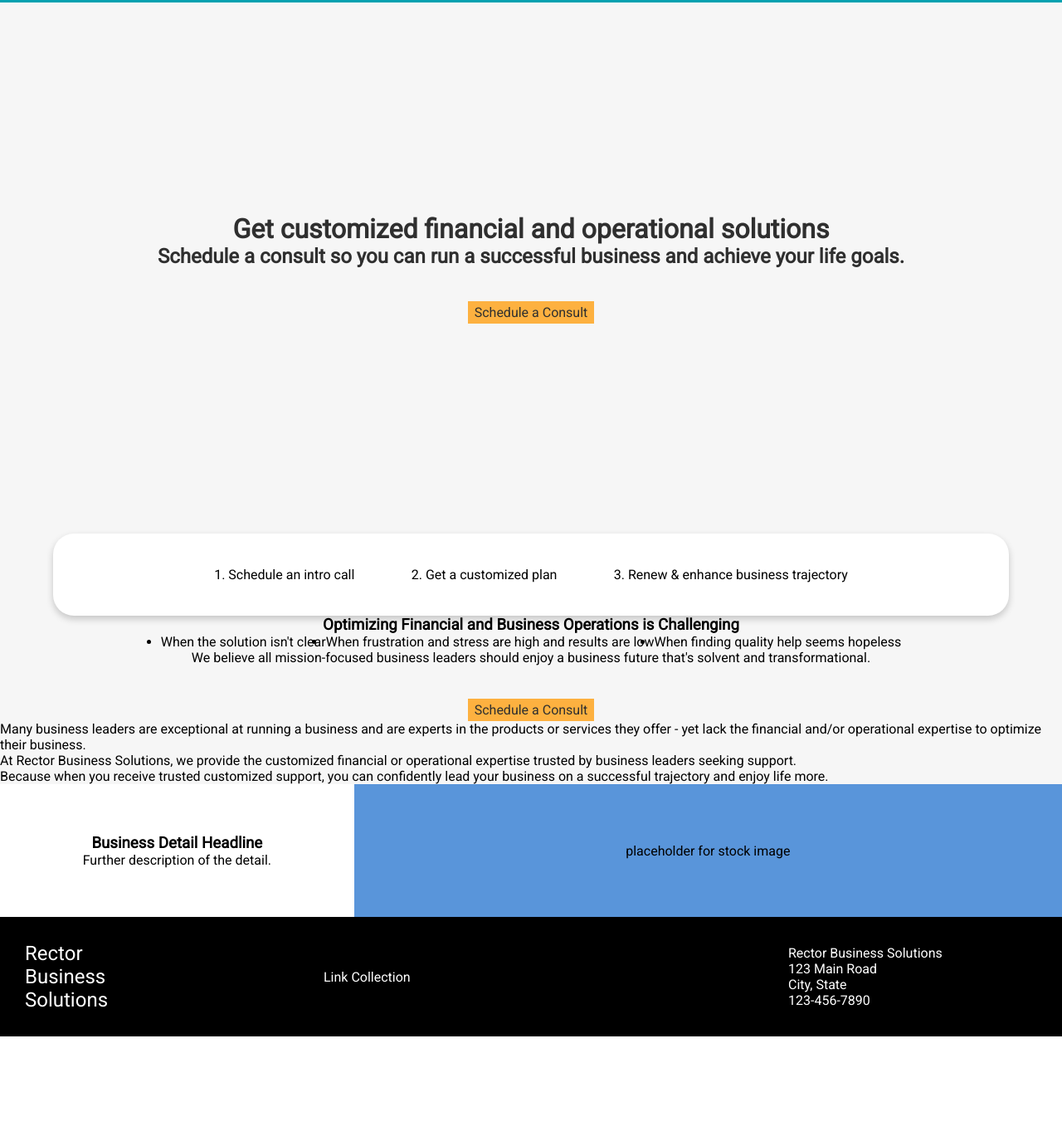
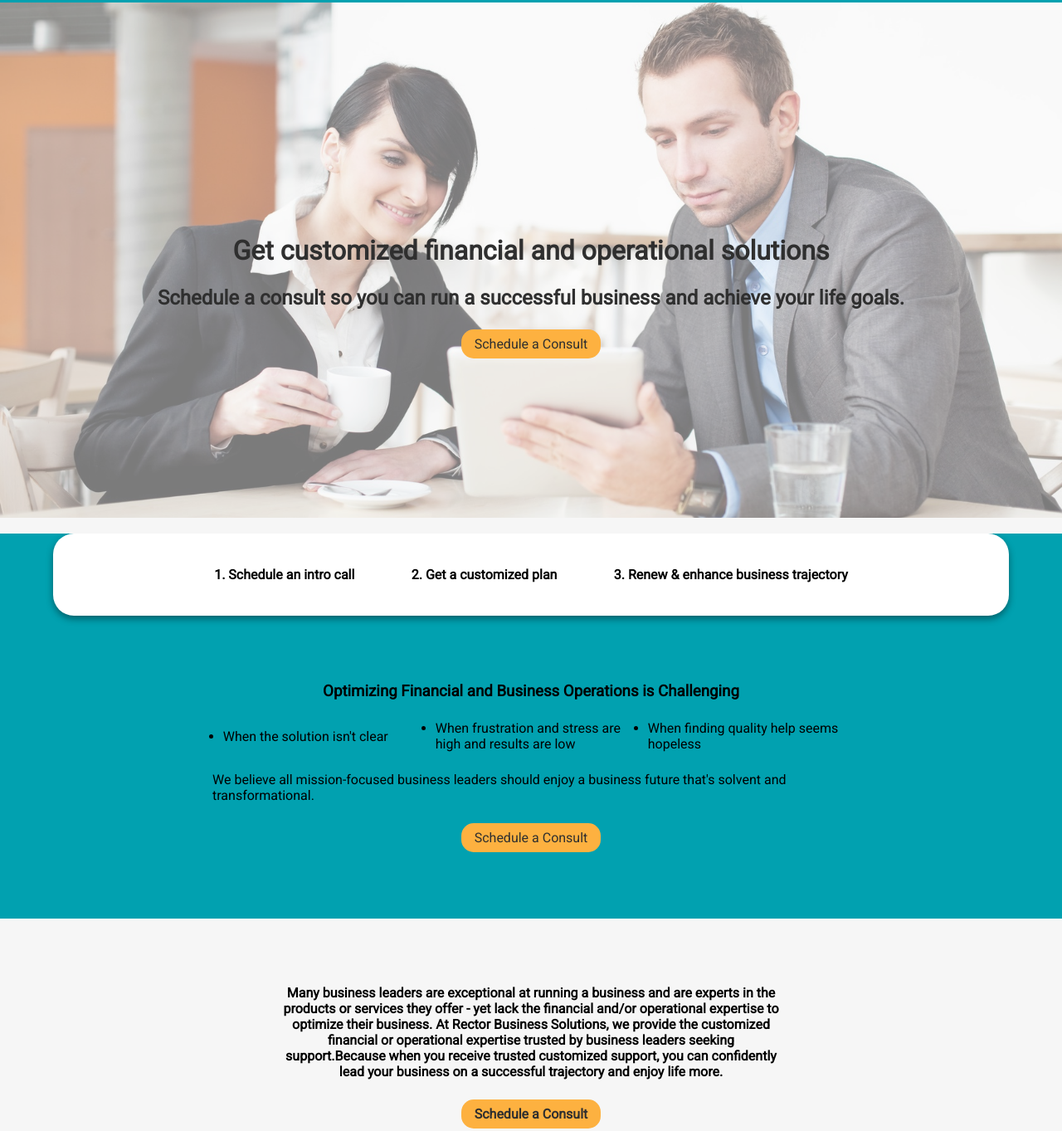
Before and after one commit to dmcmillin3/rbs, a plain HTML site: page index.html in a window 1280 px wide. Shown: the part 121-1484 px from the top of the page at 83% size. Before the commit the page ends 1370 px from the top, so only its background shows below. Drawn offline with Linux system fonts and the light colour scheme.

Commit message:
Clean up styling and add img directory
Attempted to consolidate commonly used CSS rules into generic CSS
classes for optimization/simplicity. Additionally, added the "img"
directory to begin holding some image content as styling is further
built out.

```diff
--- a/index.html
+++ b/index.html
@@ -8,7 +8,7 @@
         <link rel="stylesheet" href="styles.css">
     </head>
     <body>
-        <nav>
+        <nav class="hflex-container">
             <div class="logo">Rector<br>Business<br>Solutions</div>
             <ul class="links">
                 <li class="about"><a href="#">About</a></li>
@@ -17,24 +17,25 @@
                 <li class="consult"><a href="https://calendly.com/">Schedule a Consult</a></li>
             </ul>
         </nav>
-        <header>
-            <div class="hero">
+        <header class="hflex-container">
+            <img class="hero-image" alt="Business Meeting" src="/img/hero.jpg">
+            <div class="hero vflex-container">
                 <h1>Get customized financial and operational solutions</h1>
                 <h2>Schedule a consult so you can run a successful business and achieve your life goals.</h2>
                 <div class="consult-button">Schedule a Consult</div>
             </div>
         </header>
         <main>
-            <div class="card-plan">
-                <div class="card-plan-item">
+            <div class="hflex-container card-container">
+                <div class="card-plan-item hflex-container">
                     <p>1. Schedule an intro call</p>
                     <p>2. Get a customized plan</p>
                     <p>3. Renew & enhance business trajectory</p>
                 </div>
             </div>
-            <div class="message">
+            <div class="vflex-container default-spacing challenges">
                 <h3>Optimizing Financial and Business Operations is Challenging</h3>
-                <ul>
+                <ul class="hflex-container sp-around">
                     <li>When the solution isn't clear</li>
                     <li>When frustration and stress are high and results are low</li>
                     <li>When finding quality help seems hopeless</li>
@@ -43,26 +44,14 @@
                     transformational.</p>
                 <div class="consult-button">Schedule a Consult</div>
             </div>
-            <div class="oneLiner">
+            <div class="vflex-container default-spacing oneLiner">
                 <p>Many business leaders are exceptional at running a business and are experts in the products or
                     services they offer - yet lack the financial and/or operational expertise to optimize their
-                    business.
+                    business. At Rector Business Solutions, we provide the customized financial or operational expertise
+                    trusted by business leaders seeking support.Because when you receive trusted customized support,
+                    you can confidently lead your business on a successful trajectory and enjoy life more.
                 </p>
-                <p>At Rector Business Solutions, we provide the customized financial or operational expertise
-                    trusted by business leaders seeking support.
-                </p>
-                <p>Because when you receive trusted customized support, you can confidently lead your business on
-                    a successful trajectory and enjoy life more.
-                </p>
-            </div>
-            <div class="card-left-container">
-                <div class="card">
-                    <h3>Business Detail Headline</h3>
-                    <p>Further description of the detail.</p>
-                </div>
-                <div class="card-image">
-                    <p>placeholder for stock image</p>
-                </div>
+                <div class="consult-button">Schedule a Consult</div>
             </div>
         </main>
         <footer>
--- a/styles.css
+++ b/styles.css
@@ -14,6 +14,25 @@ html {
     box-sizing: border-box;
 }
 
+.hflex-container {
+    display: flex;
+    align-items: center;
+}
+
+.vflex-container {
+    display: flex;
+    flex-direction: column;
+    align-items: center;
+}
+
+.default-spacing {
+    padding: 10vh 20vw;
+}
+
+.sp-around {
+    justify-content: space-around;
+}
+
 main {
     background-color: #F6F6F6;
 }
@@ -22,19 +41,30 @@ nav {
     color: #FFFFFF;
     background-color: #01A1B0;
     padding: 20px 0;
-    display: flex;
     justify-content: space-between;
-    align-items: center;
 }
 
 header {
     color: #2F2F2F;
     background-color: #F6F6F6;
     height: 80vh;
-    display: flex;
     justify-content: center;
-    align-items: center;
     border-color: green;
+    overflow: hidden;
+    position: relative;
+}
+
+.hero-image {
+    opacity: 0.5;
+    position: absolute;
+    left: 0;
+    top: 0;
+    width: 100%;
+    height: auto;
+}
+
+ul li {
+    width: 30%;
 }
 
 footer {
@@ -45,57 +75,46 @@ footer {
     align-items: center;
 }
 
-.card-left-container {
-    background-color: #5995DA;
-    min-height: 20vh;
-    display: flex;
-    justify-content: flex-start;
-    align-items: center;
+.challenges {
+    gap: 3vh;
+    background-color: #01A1B0;
 }
 
-.card {
-    background-color: #fff;
-    min-height: inherit;
-    display: flex;
-    flex-direction: column;
-    justify-content: center;
-    align-items: center;
-    flex: 1;
+.oneLiner {
+    font-weight: bold;
+    text-align: center;
+    gap: 3vh;
 }
 
-.card-image {
-    flex: 2;
-    display: flex;
-    justify-content: center;
-    align-items: center;
+.oneLiner p {
+    width: 80%;
 }
 
-.card-plan {
-    display: flex;
+.card-container {
     justify-content: center;
-    width: 100%;
+    background-color: #01A1B0;
 }
 
 .card-plan-item {
-    display: flex;
     justify-content: space-around;
     background-color: #FFFFFF;
-    box-shadow: 0 4px 8px 0 rgba(0,0,0,0.2);
+    box-shadow: 0 4px 8px 0 rgba(0,0,0,0.4);
     transition: 0.3s;
     padding: 40px 160px;
     width: 90%;
     border-radius: 25px;
+    font-weight: bold;
 }
 
 .card-plan-item:hover {
-    box-shadow: 0 8px 16px 0 rgba(0,0,0,0.2);
+    box-shadow: 0 8px 16px 0 rgba(0,0,0,0.4);
 }
 
 .consult-button {
     background-color: #FDB140;
-    padding: 4px 8px;
+    padding: 8px 16px;
     color: #2F2F2F;
-    margin-top: 40px;
+    border-radius: 15px;
 }
 
 .footer-one, .footer-two, .footer-three {
@@ -112,17 +131,15 @@ footer {
 }
 
 .hero {
-    min-width: 80%;
-    height: 300px;
+    height: 10vh;
     text-align: center;
-    display: flex;
-    justify-content: center;
-    align-items: center;;
-    flex-direction: column;
+    gap: 3vh;
+    position: relative;
 }
 
 .logo {
     font-size: 24px;
+    font-weight: bold;
     margin-left: 30px;
 }
 
@@ -141,15 +158,3 @@ footer {
 .links li {
     list-style: none;
 }
-
-.message {
-    display: flex;
-    flex-direction: column;
-    align-items: center;
-}
-
-.message ul {
-    display: flex;
-    justify-content: space-around;
-    align-items: center;
-}
```
Also changed, not shown: img/hero.jpg (added).
